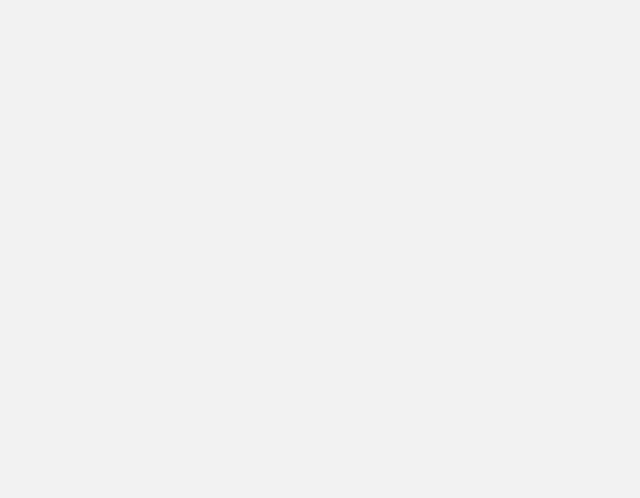
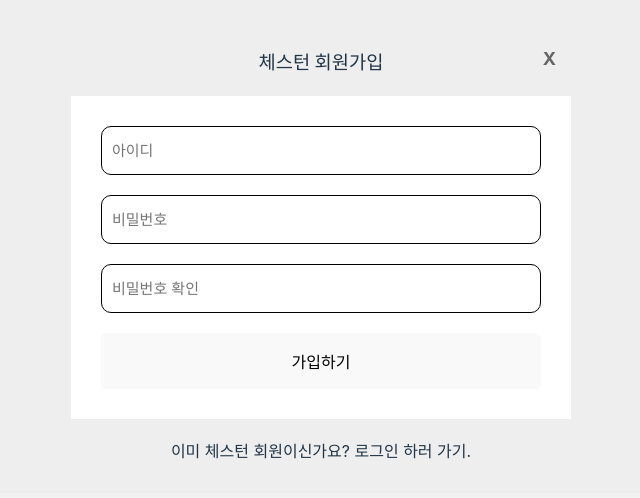
Before and after one commit to kang-byeongguk/court-auction-frontend, a React (Vite) app: page /signup in a window 1280 px wide. Before the commit this address had no page. Shown: the top 498 px of the page, without its empty margins (319-959 px from the left). Built offline with nearby package versions, Linux system fonts and the light colour scheme.

Commit message:
feat: 회원가입 기능 구현

```diff
--- a/src/App.jsx
+++ b/src/App.jsx
@@ -7,6 +7,7 @@ import Detail from './pages/Detail';
 import './App.scss';
 import Login from './pages/Login';
 import Navigation from './components/Navigation';
+import Signup from './pages/Signup';
 
 // src/index.js 또는 src/App.jsx
 
@@ -19,6 +20,7 @@ function App() {
         <Route path="/" element={<div><Navigation /><MainList /></div>}/>
         <Route path="/detail/:id" element={<div><Navigation /><Detail /></div>} />
         <Route path="/login" element={<Login />} />
+        <Route path="/signup" element={<Signup />} />
       </Routes>
     </div>
   );
--- a/src/components/Navigation.jsx
+++ b/src/components/Navigation.jsx
@@ -9,7 +9,7 @@ export default function Navigation() {
       <div className="nav-item" onClick={()=>{navigate('/')}}>홈</div>
       <div style={{flexGrow:1}}></div>
       <div className="nav-item" onClick={()=>{navigate("/login")}}>로그인</div>
-      <div className="nav-item">회원가입</div>
+      <div className="nav-item" onClick={()=>{navigate('/signup')}}>회원가입</div>
     </nav>
     </div>
   );
--- a/src/pages/Login.jsx
+++ b/src/pages/Login.jsx
@@ -73,7 +73,7 @@ export default function Login() {
           </div>
         </div>
 
-        <div className="login-signup">
+        <div className="login-signup" onClick={()=>{navigate('/signup')}}>
           아직 체스턴 회원이 아닌가요?
         </div>
       </div>
--- /dev/null
+++ b/src/pages/Signup.jsx
@@ -0,0 +1,97 @@
+import React, { useState } from "react";
+import { useNavigate } from "react-router";
+import axios from "axios";
+import "./Signup.scss";
+import { useSelector } from "react-redux";
+
+export default function Signup() {
+  const navigate = useNavigate();
+  const [name, setName] = useState("");
+  const [password, setPassword] = useState("");
+  const [confirmPassword, setConfirmPassword] = useState("");
+  const [errorMsg, setErrorMsg] = useState("");
+
+  const url = useSelector((state) => state);
+
+  const handleSignup = () => {
+    // 비밀번호와 비밀번호 확인이 일치하는지 체크
+    if (password !== confirmPassword) {
+      setErrorMsg("비밀번호를 정확하게 기입해야 합니다.");
+      return;
+    }
+    // 에러 메시지 초기화
+    setErrorMsg("");
+
+    // 회원가입 요청 (예시로 POST 요청 사용)
+    axios
+      .post(url + "signup", { name, password })
+      .then((response) => {
+        console.log("회원가입 성공:", response.data);
+        // 예: 회원가입 성공 후 로그인 페이지로 이동하거나 다른 처리를 진행
+        navigate("/login");
+      })
+      .catch((error) => {
+        console.error("회원가입 오류:", error);
+      });
+  };
+
+  // X 버튼 클릭 시 홈 화면으로 이동
+  const handleClose = () => {
+    navigate("/");
+  };
+
+  return (
+    <div className="login-background">
+      <div className="login-container">
+        {/* 최상단 우측 X 버튼 */}
+        <span className="close-button" onClick={handleClose}>
+          X
+        </span>
+
+        <h3>체스턴 회원가입</h3>
+
+        <div className="login-form">
+          <div className="login-id">
+            <input
+              type="text"
+              placeholder="아이디"
+              value={name}
+              onChange={(e) => setName(e.target.value)}
+            />
+          </div>
+
+          <div className="login-pwd">
+            <input
+              type="password"
+              placeholder="비밀번호"
+              value={password}
+              onChange={(e) => setPassword(e.target.value)}
+            />
+          </div>
+
+          <div className="login-pwd">
+            <input
+              type="password"
+              placeholder="비밀번호 확인"
+              value={confirmPassword}
+              onChange={(e) => setConfirmPassword(e.target.value)}
+            />
+          </div>
+
+          {/* 비밀번호 불일치 시 에러 메시지 출력 */}
+          {errorMsg && <div className="error-message">{errorMsg}</div>}
+
+          <div>
+            <button className="login-button" onClick={handleSignup}>
+              가입하기
+            </button>
+          </div>
+        </div>
+
+        <div className="login-signup" onClick={()=>{navigate('/login')}}>
+          이미 체스턴 회원이신가요? 로그인 하러 가기.
+        </div>
+      </div>
+    </div>
+  );
+}
--- /dev/null
+++ b/src/pages/Signup.scss
@@ -0,0 +1,81 @@
+div,
+input {
+  box-sizing: border-box;
+}
+
+.login-background {
+  background-color: #eee;
+  padding: 30px;
+  display: flex;
+  justify-content: center;
+  align-items: center;
+  flex-direction: column;
+}
+
+.login-container {
+  width: 70%;
+  max-width: 500px;
+  text-align: center;
+  position: relative;
+}
+
+/* 최상단 우측 X 버튼 스타일 */
+.close-button {
+  position: absolute;
+  top: 10px;
+  right: 10px;
+  cursor: pointer;
+  font-size: 18px;
+  font-weight: bold;
+  padding: 5px;
+  color: #666;
+}
+
+.login-form {
+  background-color: white;
+  padding: 30px;
+  margin-bottom: 20px;
+}
+
+.login-id,
+.login-pwd {
+  margin-bottom: 20px;
+}
+
+/* 에러 메시지 스타일 */
+.error-message {
+  color: red;
+  font-size: 14px;
+  margin-bottom: 20px;
+}
+
+.login-checkbox {
+  display: flex;
+  align-items: center;
+  justify-content: flex-start;
+  margin-bottom: 20px;
+}
+
+.login-checkbox input[type="checkbox"] {
+  width: auto;
+  margin-right: 5px;
+}
+
+input {
+  padding: 15px 10px;
+  width: 100%;
+  font-size: 15px;
+  border-radius: 10px;
+  border: 0.5px solid black;
+}
+
+.login-button {
+  width: 100%;
+  border-radius: 5px;
+  padding: 15px 0;
+  cursor: pointer;
+}
+
+.login-signup {
+  margin-top: 10px;
+}
```
